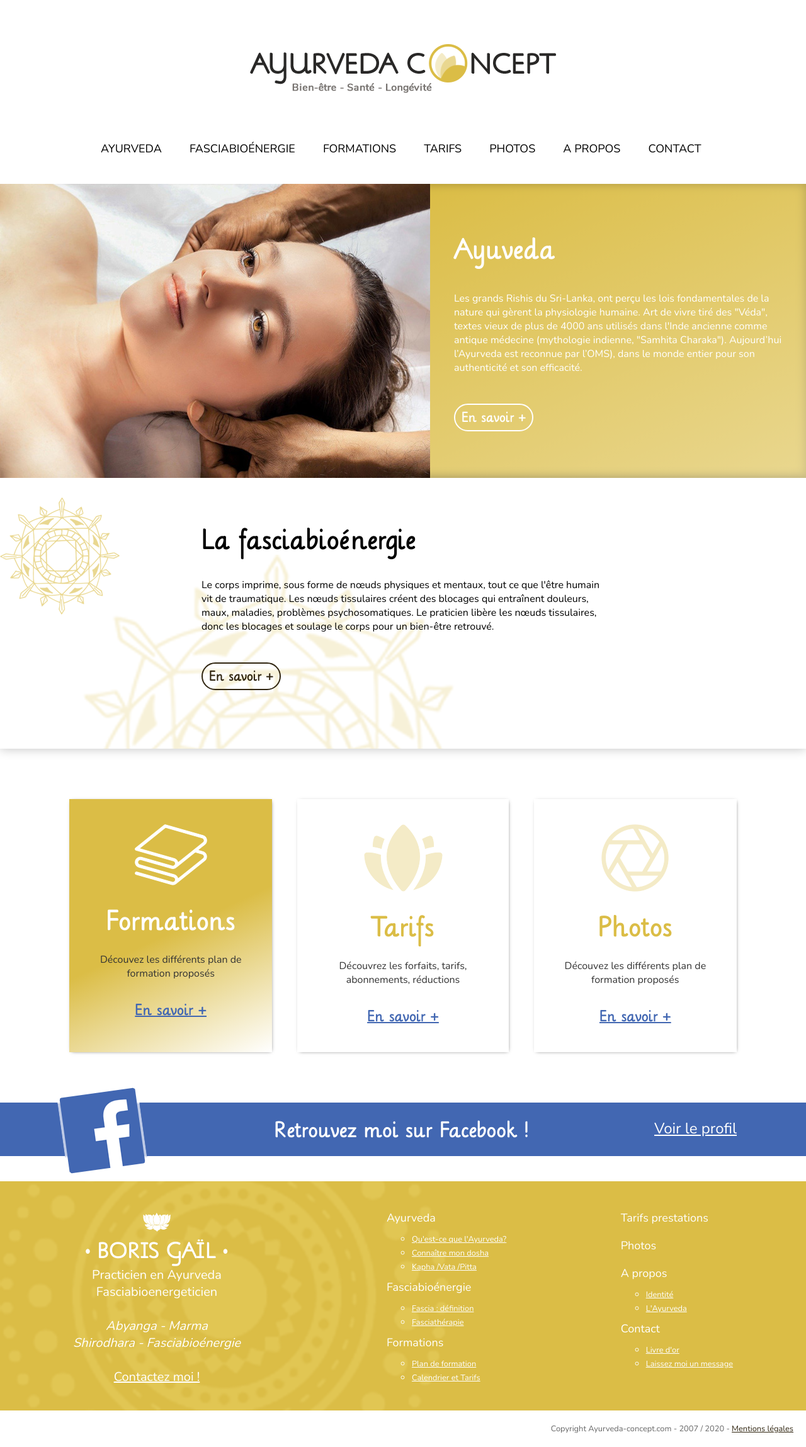
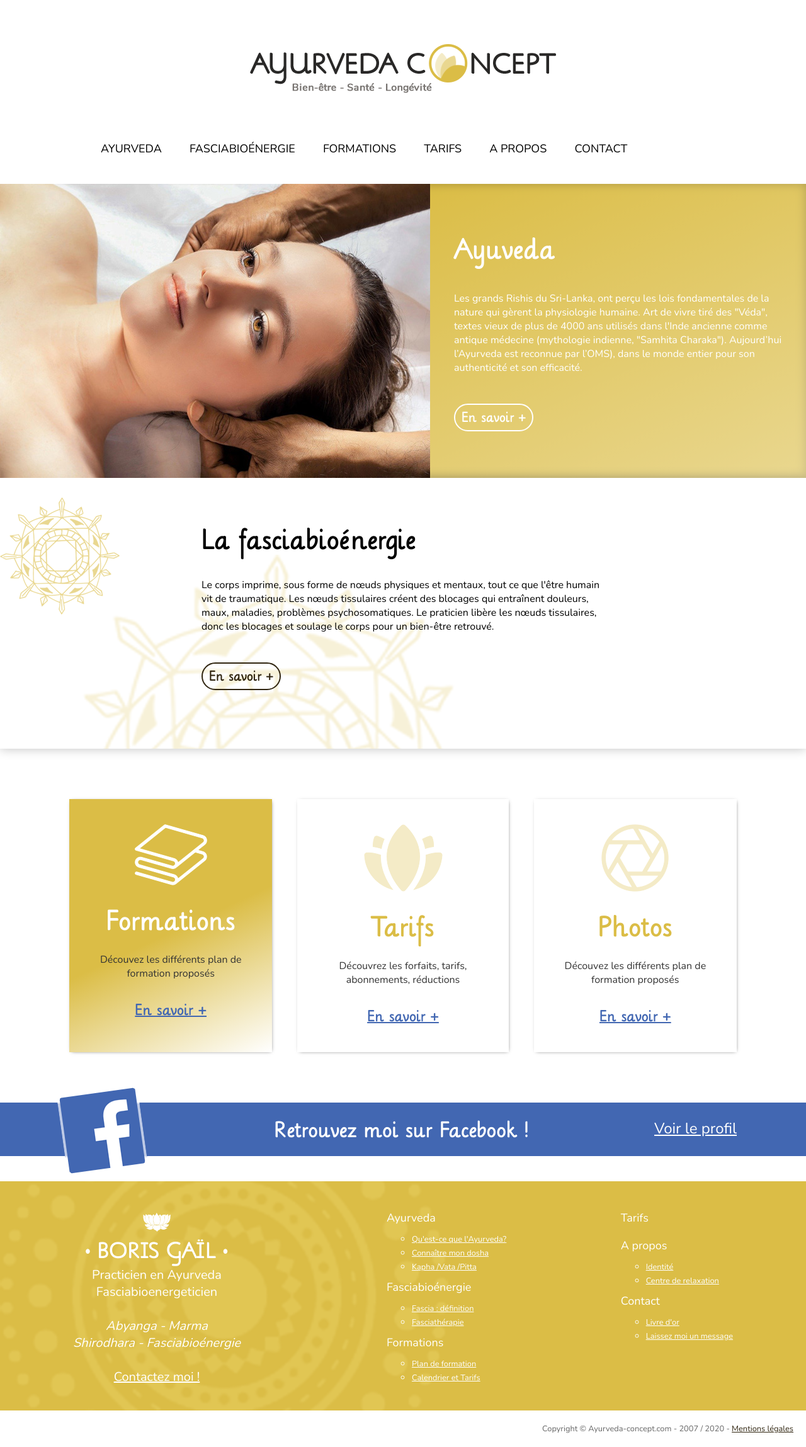
Before and after one commit to usinecreative/ayurveda, a PHP site: template views/main/homepage.html.twig in a window 1280 px wide. Shown: the whole page at 63% size. Run offline with PHP 8.4, Linux system fonts and the light colour scheme; the template is opened without the code that fills it, so the values that code supplies are empty; some libraries are stand-ins or nearby versions.

Commit message:
Clean navigation
route update

```diff
--- a/classes/ayurveda.php
+++ b/classes/ayurveda.php
@@ -153,11 +153,11 @@ class Ayurveda
 
         $this->silex->get('/formation-ayurveda', function () use ($app) {
             return $app['twig']->render('main/formation-ayurveda.html.twig', array());
-        })->bind('formation-ayurveda');
+        })->bind('formationayurveda');
 
         $this->silex->get('/calendrier-formation', function () use ($app) {
             return $app['twig']->render('main/calendrier-formation.html.twig', array());
-        })->bind('calendrier-formation');
+        })->bind('calendrierformation');
 
         $this->silex->get('/massage-bienetre', function () use ($app) {
             return $app['twig']->render('main/massage-bienetre.html.twig', array());
--- a/views/layout.html.twig
+++ b/views/layout.html.twig
@@ -15,7 +15,7 @@
     <meta name="theme-color" content="#dbbd46">
     <meta name="verify-v1" content="Az1u8YqgM3r1BMWPvGhmM4oXnnwoa62mka2OtyHt3RI=" />
 	<meta name="viewport" content="width=device-width,initial-scale=1" />
-    <link href="stylesheets/app.css" rel="stylesheet" type="text/css" />
+    <link href="../stylesheets/app.css" rel="stylesheet" type="text/css" />
 	<link rel="shortcut icon" type="image/x-icon" href="favicon.ico" />
 </head>
 <body>
--- a/views/layout/footer.html.twig
+++ b/views/layout/footer.html.twig
@@ -12,10 +12,11 @@
     </dl>
 
     {# footer nav #}
+
     <nav>
         <ul>
             <li>
-                <a href="">Ayurveda</a>
+                <a href="#">Ayurveda</a>
                 <ul>
                     <li><a href="{{ app.url_generator.generate('ayurveda') }}">Qu'est-ce que l'Ayurveda?</a></li>
                     <li><a href="{{ app.url_generator.generate('ayurvedalyon') }}">Connaître mon dosha</a></li>
@@ -23,36 +24,33 @@
                 </ul>
             </li>
             <li>
-                <a href="">Fasciabioénergie</a>
+                <a href="#">Fasciabioénergie</a>
                 <ul>
                     <li><a href="{{ app.url_generator.generate('fascialyon') }}">Fascia : définition</a></li>
                     <li><a href="{{ app.url_generator.generate('fasciatherapielyon') }}">Fasciathérapie</a></li>
                 </ul>
             </li>
             <li>
-                <a href="">Formations</a>
+                <a href="#">Formations</a>
                 <ul>
-                    <li><a href="{{ app.url_generator.generate('formation-ayurveda') }}">Plan de formation</a></li>
-                    <li><a href="{{ app.url_generator.generate('calendrier-formation') }}">Calendrier et Tarifs</a></li>
+                    <li><a href="{{ app.url_generator.generate('formationayurveda') }}">Plan de formation</a></li>
+                    <li><a href="{{ app.url_generator.generate('calendrierformation') }}">Calendrier et Tarifs</a></li>
                 </ul>
             </li>
         </ul>
         <ul>
             <li>
-                <a >Tarifs prestations</a>
+                <a href="{{ app.url_generator.generate('tarifmassagelyon') }}">Tarifs</a>
             </li>
             <li>
-                <a href="{{ app.url_generator.generate('tarifmassagelyon') }}">Photos</a>
-            </li>
-            <li>
-                <a href="">A propos</a>
+                <a href="#">A propos</a>
                 <ul>
                     <li><a href="{{ app.url_generator.generate('masseurlyon') }}">Identité</a></li>
-                    <li><a href="{{ app.url_generator.generate('ayurveda') }}">L'Ayurveda</a></li>
+                    <li><a href="{{ app.url_generator.generate('relaxationlyon') }}">Centre de relaxation</a></li>
                 </ul>
             </li>
             <li>
-                <a href="">Contact</a>
+                <a href="#">Contact</a>
                 <ul>
                     <li><a href="http://ayurveda-bien-etre.blogspot.fr/" target="_blank"> Livre d'or</a></li>
                     <li><a href="{{ app.url_generator.generate('massagedomicillyon') }}">Laissez moi un message</a></li>
@@ -64,9 +62,11 @@
 
 
 
+
+
 </div>
 </footer>
-<div class="copyright">Copyright Ayurveda-concept.com - 2007 / {{ "now"|date("Y") }} - <span><a href="" target="_blank">Mentions légales</a></span></div>
+<div class="copyright">Copyright © Ayurveda-concept.com - 2007 / {{ "now"|date("Y") }} - <span><a href="" target="_blank">Mentions légales</a></span></div>
 
 
 {% block js %}
--- a/views/layout/header.html.twig
+++ b/views/layout/header.html.twig
@@ -1,4 +1,4 @@
 {# header #}
 <a href="/" title="Ayurveda Concept : Bien-être - Santé - Longévité" id="logo">
-    <img src="images/logo.png" alt="logo Ayurveda Concept" />
+    <img src="/images/logo.png" alt="logo Ayurveda Concept" />
 </a>
--- a/views/layout/nav.html.twig
+++ b/views/layout/nav.html.twig
@@ -2,7 +2,7 @@
 <nav>
     <ul>
         <li>
-            <a href="">Ayurveda</a>
+            <a href="#">Ayurveda</a>
             <ul>
                 <li><a href="{{ app.url_generator.generate('ayurveda') }}">Qu'est-ce que l'Ayurveda?</a></li>
                 <li><a href="{{ app.url_generator.generate('ayurvedalyon') }}">Connaître mon dosha</a></li>
@@ -10,37 +10,31 @@
             </ul>
         </li>
         <li>
-            <a href="">Fasciabioénergie</a>
+            <a href="#">Fasciabioénergie</a>
             <ul>
                 <li><a href="{{ app.url_generator.generate('fascialyon') }}">Fascia : définition</a></li>
                 <li><a href="{{ app.url_generator.generate('fasciatherapielyon') }}">Fasciathérapie</a></li>
             </ul>
         </li>
         <li>
-            <a href="">Formations</a>
+            <a href="#">Formations</a>
             <ul>
-                <li><a href="{{ app.url_generator.generate('formation-ayurveda') }}">Plan de formation</a></li>
-                <li><a href="{{ app.url_generator.generate('calendrier-formation') }}">Calendrier et Tarifs</a></li>
+                <li><a href="{{ app.url_generator.generate('formationayurveda') }}">Plan de formation</a></li>
+                <li><a href="{{ app.url_generator.generate('calendrierformation') }}">Calendrier et Tarifs</a></li>
             </ul>
         </li>
         <li>
-            <a href="">Tarifs</a>
+            <a href="{{ app.url_generator.generate('tarifmassagelyon') }}">Tarifs</a>
+        </li>
+        <li>
+            <a href="#">A propos</a>
             <ul>
-                <li><a >Tarifs prestations</a></li>
+                <li><a href="{{ app.url_generator.generate('masseurlyon') }}">Identité</a></li>
+                <li><a href="{{ app.url_generator.generate('relaxationlyon') }}">Centre de relaxation</a></li>
             </ul>
         </li>
         <li>
-            <a href="{{ app.url_generator.generate('tarifmassagelyon') }}">Photos</a>
-        </li>
-        <li>
-            <a href="">A propos</a>
-            <ul>
-                <li><a href="{{ app.url_generator.generate('masseurlyon') }}">Identité</a></li>
-                <li><a href="{{ app.url_generator.generate('ayurveda') }}">L'Ayurveda</a></li>
-            </ul>
-        </li>
-        <li>
-            <a href="">Contact</a>
+            <a href="#">Contact</a>
             <ul>
                 <li><a href="http://ayurveda-bien-etre.blogspot.fr/" target="_blank"> Livre d'or</a></li>
                 <li><a href="{{ app.url_generator.generate('massagedomicillyon') }}">Laissez moi un message</a></li>
--- a/views/main/calendrier-formation.html.twig
+++ b/views/main/calendrier-formation.html.twig
@@ -25,7 +25,6 @@
     <p>Limité de 3/6 personnes maximum : il est tenu compte de l’ordre d’inscription. </p>
     <p>Pour toutes demandes ou questions <a href="massage-domicil-lyon">contactez moi</a> !</p>
     {% include 'main/facebook.html.twig' %}
-    {% include 'main/ban.html.twig' %}
 {% endblock %}
 
 {% block js %}
--- a/views/main/formation-ayurveda.html.twig
+++ b/views/main/formation-ayurveda.html.twig
@@ -87,7 +87,6 @@
             <a href="calendrier-formation">Consultez l'agenda des formations !</a>
         </div>
     </div>
-    {% include 'main/ban.html.twig' %}
 {% endblock %}
 
 {% block js %}
--- a/views/main/homepage.html.twig
+++ b/views/main/homepage.html.twig
@@ -3,7 +3,7 @@
 
 {% block content %}
     <div id="banner">
-        <img src="images/massage.jpg" alt="massage indien, medecine ayuvedique"/>
+        <img src="/images/massage.jpg" alt="massage indien, medecine ayuvedique"/>
         <article>
             <h1>Ayuveda</h1>
             <p>Les grands Rishis du Sri-Lanka, ont perçu les lois fondamentales de la nature qui gèrent la physiologie
@@ -21,27 +21,27 @@
                 Les nœuds tissulaires créent des blocages qui entraînent douleurs, maux, maladies, problèmes psychosomatiques.
                 Le praticien libère les nœuds tissulaires, donc les blocages et soulage le corps pour un bien-être retrouvé.
             </p>
-            <a href="" class="btn">En savoir +</a>
+            <a href="fascia-lyon" class="btn">En savoir +</a>
         </article>
     </div>
     <div id="blocs">
         <dl class="gold">
-            <dd><img src="images/icon/formation.png" alt="formation massage ayuvedique lyon"/></dd>
+            <dd><img src="/images/icon/formation.png" alt="formation massage ayuvedique lyon"/></dd>
             <dt>Formations</dt>
             <dd>Découvez les différents plan de formation proposés</dd>
-            <dd><a href="">En savoir +</a></dd>
+            <dd><a href="formation-ayurveda">En savoir +</a></dd>
         </dl>
         <dl>
-            <dd><img src="images/icon/tarifs.png" alt="tarif massage ayuvedique lyon"/></dd>
+            <dd><img src="/images/icon/tarifs.png" alt="tarif massage ayuvedique lyon"/></dd>
             <dt>Tarifs</dt>
             <dd>Découvrez les forfaits, tarifs, abonnements, réductions </dd>
-            <dd><a href="">En savoir +</a></dd>
+            <dd><a href="tarif-massage-lyon">En savoir +</a></dd>
         </dl>
         <dl>
-            <dd><img src="images/icon/photos.png" alt="photo massage ayuvedique lyon"/></dd>
+            <dd><img src="/images/icon/photos.png" alt="photo massage ayuvedique lyon"/></dd>
             <dt>Photos</dt>
             <dd>Découvez les différents plan de formation proposés</dd>
-            <dd><a href="">En savoir +</a></dd>
+            <dd><a href="relaxation-lyon">En savoir +</a></dd>
         </dl>
     </div>
 
--- a/views/main/relaxation-lyon.html.twig
+++ b/views/main/relaxation-lyon.html.twig
@@ -19,7 +19,6 @@
             <em>*En fonction de mes disponibilités. Pour toute annulation, prévoir
                 de m’en informer 2 jours à l’avance. Merci de votre compréhension !</em>
     <hr/>
-    {% include 'main/ban.html.twig' %}
     <hr/>
     <p>Je ne peux qu’attirer votre attention, une fois de plus, sur les bienfaits de l'Ayurveda, vous avez été heureux de
         les ressentir au cours de séances pratiquées. Ils agissent fortement sur notre psychisme et notre corps, et
--- a/views/main/tarif-massage-lyon.html.twig
+++ b/views/main/tarif-massage-lyon.html.twig
@@ -121,7 +121,6 @@
 
     </div>
 
-    {% include 'main/ban.html.twig' %}
 
 
 {% endblock %}
```
